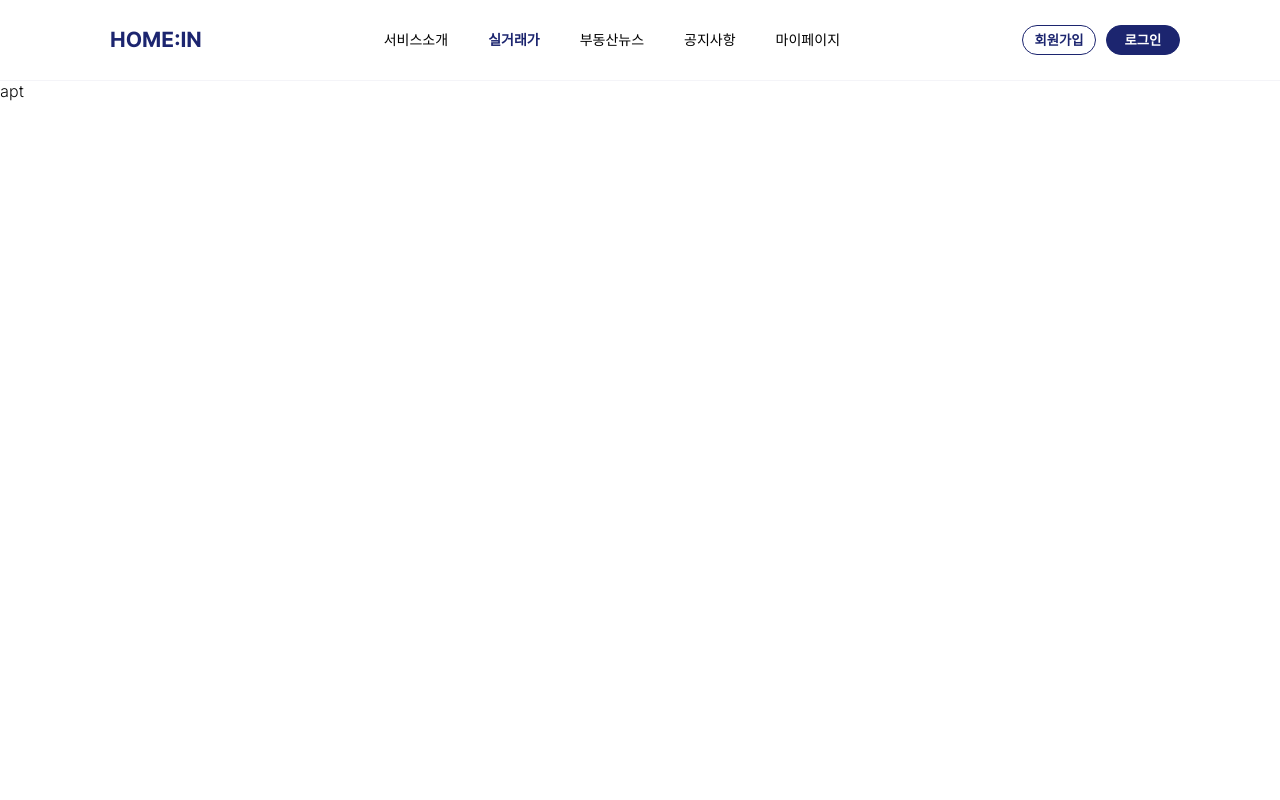
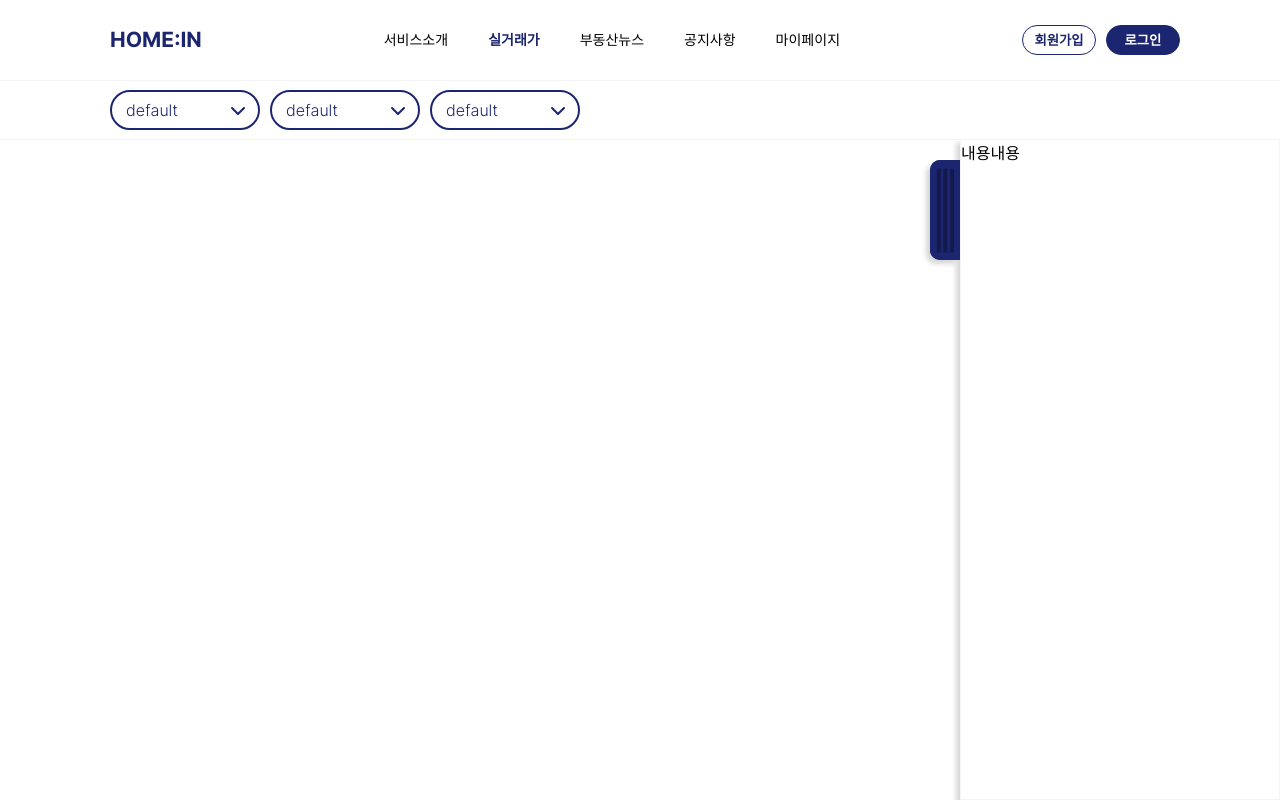
Before and after one commit to awsome-2jo/Front-end, a Vue app: page /apt in a window 1280 px wide. Built offline with nearby package versions, Linux system fonts and the light colour scheme.

Commit message:
add apt view components

```diff
--- a/src/App.vue
+++ b/src/App.vue
@@ -79,6 +79,10 @@ export default {
   -ms-user-select: none;
   user-select: none;
 }
+/* 스크롤 없는 페이지 */
+.non-scroll {
+  height: 100%;
+}
 
 body {
   margin: 0;
@@ -87,4 +91,14 @@ body {
   -webkit-font-smoothing: antialiased;
   -moz-osx-font-smoothing: grayscale;
 }
+header {
+  top: 0;
+  background-color: var(--white);
+  z-index: 10000;
+  position: fixed;
+}
+main {
+  padding-top: 80px;
+  z-index: 1000;
+}
 </style>
--- /dev/null
+++ b/src/components/apt/FilterNav.vue
@@ -0,0 +1,50 @@
+<template>
+  <nav>
+    <div>
+      <select-box :select="select" :options="options" @on-change="setSelect" />
+      <select-box :select="select" :options="options" @on-change="setSelect" />
+      <select-box :select="select" :options="options" @on-change="setSelect" />
+    </div>
+  </nav>
+</template>
+
+<script>
+import SelectBox from "@/components/common/SelectBox";
+export default {
+  name: "FilterNav",
+  components: { SelectBox },
+  data() {
+    return {
+      select: "default",
+      options: ["속성 1", "속성 2", "속성 3", "속성 4", "속성 5", "속성 6", "속성 7"],
+    };
+  },
+  methods: {
+    setSelect(select) {
+      this.select = select;
+    },
+  },
+};
+</script>
+
+<style scoped>
+nav {
+  width: 100%;
+  height: 60px;
+  z-index: 9000;
+  border-bottom: 1px solid var(--gray);
+  display: flex;
+  padding: 10px;
+  box-sizing: border-box;
+  position: sticky;
+  background-color: var(--white);
+}
+nav > div {
+  margin: auto;
+  width: 1080px;
+  display: flex;
+}
+nav > div > * {
+  margin-left: 10px;
+}
+</style>
--- /dev/null
+++ b/src/components/apt/KakaoMap.vue
@@ -0,0 +1,11 @@
+<template>
+  <div id="map"></div>
+</template>
+
+<script>
+export default {
+  name: "KakaoMap",
+};
+</script>
+
+<style></style>
--- /dev/null
+++ b/src/components/apt/SideDrop.vue
@@ -0,0 +1,96 @@
+<template>
+  <div class="component">
+    <div class="handler drag-block" @mousedown="mouseDownHandler">
+      <span>|||</span>
+    </div>
+    <div class="content" ref="side">내용내용</div>
+  </div>
+</template>
+
+<script>
+export default {
+  name: "SideDrop",
+  data() {
+    return {
+      x: 0,
+    };
+  },
+  methods: {
+    mouseDownHandler() {
+      window.addEventListener("mousemove", this.mouseMoveHandler);
+      window.addEventListener("mouseup", this.mouseUpHandler);
+    },
+    mouseUpHandler() {
+      window.removeEventListener("mousemove", this.mouseMoveHandler);
+      window.removeEventListener("mouseup", this.mouseUpHandler);
+
+      if (this.x < window.innerWidth / 6) {
+        this.x = 0;
+      } else if (this.x < window.innerWidth / 3) {
+        this.x = window.innerWidth / 4;
+      } else if (this.x < window.innerWidth / 1.5) {
+        this.x = window.innerWidth / 2;
+      } else {
+        this.x = window.innerWidth;
+      }
+    },
+    mouseMoveHandler($event) {
+      this.x = window.innerWidth - $event.x - 30;
+    },
+  },
+  watch: {
+    x() {
+      this.$refs.side.style.width = `${this.x}px`;
+    },
+  },
+};
+</script>
+
+<style scoped>
+.component {
+  z-index: 8000;
+  height: calc(100% - 140px);
+  position: absolute;
+  right: 0;
+  display: flex;
+}
+.component::before {
+  content: "";
+  height: 100px;
+  width: 30px;
+  top: 20px;
+  position: absolute;
+  border-top-left-radius: 10px;
+  border-bottom-left-radius: 10px;
+  background-color: var(--navy);
+  box-shadow: -4px 4px 5px var(--darkgray);
+}
+.handler {
+  height: 100px;
+  width: 30px;
+  z-index: 1;
+  margin-top: 20px;
+  border-top-left-radius: 10px;
+  border-bottom-left-radius: 10px;
+  background-color: var(--navy);
+  cursor: pointer;
+  display: flex;
+  align-items: center;
+}
+.handler * {
+  font-size: 70px;
+  letter-spacing: -15px;
+  margin-left: -2px;
+  opacity: 0.3;
+}
+.content {
+  width: 25vw;
+  margin-top: -1px;
+  background-color: var(--white);
+  border: 1px solid var(--gray);
+  box-shadow: -4px 4px 5px var(--darkgray);
+  box-sizing: border-box;
+  transition: all 0.1s ease-out;
+  overflow: hidden;
+}
+</style>
--- a/src/views/AptView.vue
+++ b/src/views/AptView.vue
@@ -1,15 +1,20 @@
 <template>
-  <div>
-    apt
-  </div>
+  <main>
+    <filter-nav />
+    <kakao-map />
+    <side-drop />
+  </main>
 </template>
 
 <script>
+import FilterNav from "../components/apt/FilterNav.vue";
+import SideDrop from "../components/apt/SideDrop.vue";
+import KakaoMap from "../components/apt/KakaoMap.vue";
+
 export default {
+  components: { SideDrop, FilterNav, KakaoMap },
   name: "AptMap",
-}
+};
 </script>
 
-<style>
-
-</style>
+<style></style>
--- a/src/views/HomeView.vue
+++ b/src/views/HomeView.vue
@@ -1,5 +1,5 @@
 <template>
-  <div class="home">
+  <main class="home">
     <text-input :value="text" @on-change="setText" placeholder="아파트명을 입력해주세요" />
     {{ text }}
     <toggle-button :value="bool" @event="setBool" />
@@ -7,10 +7,10 @@
     <select-box :select="select" :options="options" @on-change="setSelect" />
     <multi-slider :_min="min" :_max="max" :unit="unit" unitText="만원" @set-value="setValue" :request="request" />
 
-    <round-button @event="sendRequest" text="값 받기"/>
-    <p>min : {{min}}</p>
-    <p>max : {{max}}</p>
-  </div>
+    <round-button @event="sendRequest" text="값 받기" />
+    <p>min : {{ min }}</p>
+    <p>max : {{ max }}</p>
+  </main>
 </template>
 
 <script>
@@ -29,7 +29,7 @@ export default {
       text: "",
       bool: false,
       select: "default",
-      options: ["속성 1","속성 2","속성 3","속성 4","속성 5","속성 6","속성 7",],
+      options: ["속성 1", "속성 2", "속성 3", "속성 4", "속성 5", "속성 6", "속성 7"],
       min: 8000,
       max: 120000,
       unit: 1000,
@@ -46,14 +46,14 @@ export default {
     setSelect(select) {
       this.select = select;
     },
-    setValue(min, max){
+    setValue(min, max) {
       this.min = min;
       this.max = max;
       this.request = false;
     },
     sendRequest() {
       this.request = true;
-    }
+    },
   },
 };
 </script>
```
